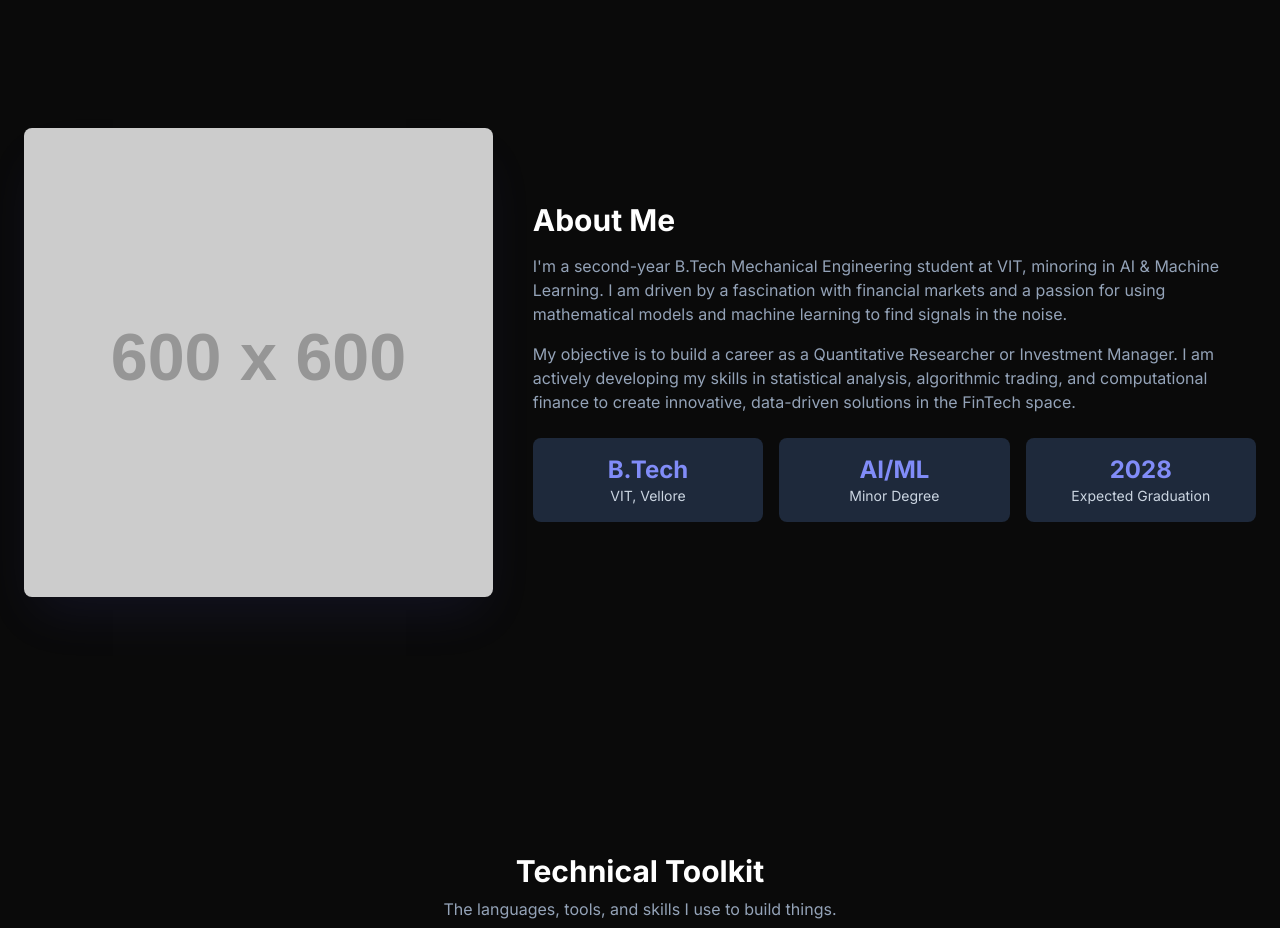
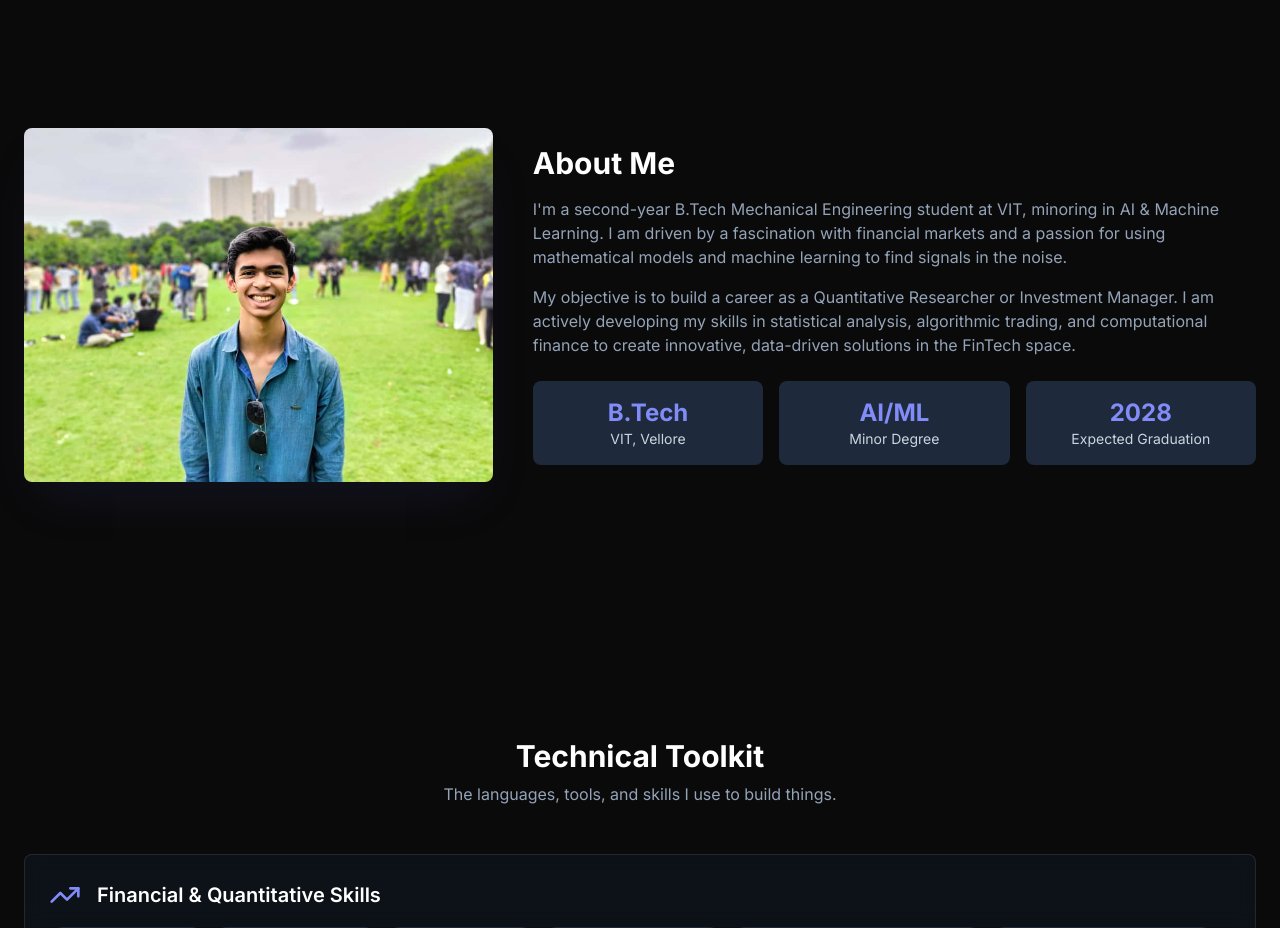
Before and after one commit to ojasraverkar/ojasraverkar.github.io, a plain HTML site: page index.html in a window 1280 px wide. Shown: the part 800-1728 px from the top of the page. Drawn offline with nearby package versions, Linux system fonts and the light colour scheme; placeholder pictures from the web are drawn by us.

Commit message:
Update index.html

```diff
--- a/index.html
+++ b/index.html
@@ -130,7 +130,7 @@
             <div class="grid md:grid-cols-5 gap-10 items-center">
                 <div class="md:col-span-2">
                      <!-- IMPORTANT: This is where you will add your photo link. See the guide for instructions. -->
-                     <img id="profile-photo" src="https://placehold.co/600x600/111827/4f46e5?text=Your+Photo+Here" alt="Ojas Raverkar Profile Picture" class="rounded-lg shadow-2xl shadow-indigo-500/10 w-full">
+                     <img id="profile-photo" src="https://github.com/ojasraverkar/ojasraverkar.github.io/blob/main/profile.jpg" alt="Ojas Raverkar Profile Picture" class="rounded-lg shadow-2xl shadow-indigo-500/10 w-full">
                 </div>
                 <div class="md:col-span-3">
                     <h2 class="text-3xl font-bold text-white mb-4">About Me</h2>
```
